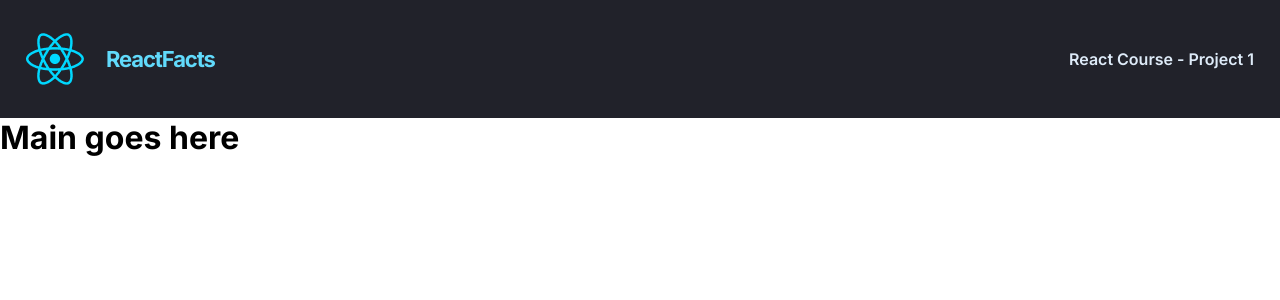
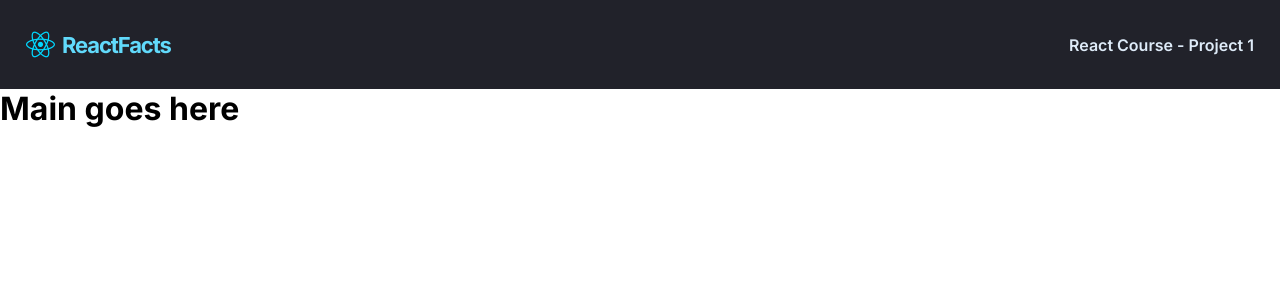
Before and after one commit to abdelkarim-achlaih/Scrimba, a React (Vite) app in the folder Project-1 React Info Site/Project-1/: page / in a window 1280 px wide. Shown: the top 300 px of the page. Built offline with nearby package versions, Linux system fonts and the light colour scheme.

Commit message:
Project-1 || Update Nav bar

```diff
--- a/Project-1 React Info Site/Project-1/src/components/Navbar.jsx
+++ b/Project-1 React Info Site/Project-1/src/components/Navbar.jsx
@@ -2,12 +2,8 @@ import logo from "../assets/reactjs-icon.png";
 export default function Navbar() {
 	return (
 		<nav>
-			<div className="logo">
-				<div className="nav">
-					<img src={logo} alt="" />
-					<h2>ReactFacts</h2>
-				</div>
-			</div>
+			<img src={logo} alt="" />
+			<h2>ReactFacts</h2>
 			<h2>React Course - Project 1</h2>
 		</nav>
 	);
--- a/Project-1 React Info Site/Project-1/src/css/styles.css
+++ b/Project-1 React Info Site/Project-1/src/css/styles.css
@@ -17,12 +17,11 @@ nav {
   padding: 30px 26px;
   background-color: #21222A;
 }
-nav .nav {
-  display: flex;
-  align-items: center;
-  gap: 22px;
+nav img {
+  width: 29px;
+  margin-right: 7px;
 }
-nav .nav h2 {
+nav h2:first-of-type {
   color: #61DAFB;
   font-family: Inter;
   font-style: normal;
@@ -31,7 +30,7 @@ nav .nav h2 {
   letter-spacing: -1.113px;
   font-size: 22px;
 }
-nav > h2 {
+nav h2:last-of-type {
   font-size: 16px;
   color: #DEEBF8;
   text-align: right;
@@ -40,4 +39,5 @@ nav > h2 {
   font-style: normal;
   font-weight: 600;
   line-height: normal;
+  margin-left: auto;
 }/*# sourceMappingURL=styles.css.map */
--- a/Project-1 React Info Site/Project-1/src/css/styles.scss
+++ b/Project-1 React Info Site/Project-1/src/css/styles.scss
@@ -22,12 +22,12 @@ nav {
   padding: 30px 26px;
   background-color: $bgColor;
 
-  .nav {
-    display: flex;
-    align-items: center;
-    gap: 22px;
+  img {
+    width: 29px;
+    margin-right: 7px;
+  }
 
-    h2 {
+  h2:first-of-type {
     color: $mainColor;
     font-family: Inter;
     font-style: normal;
@@ -36,9 +36,8 @@ nav {
     letter-spacing: -1.113px;
     font-size: 22px;
   }
-  }
 
-  >h2 {
+  h2:last-of-type {
     font-size: 16px;
     color: $secondColor;
     text-align: right;
@@ -47,5 +46,6 @@ nav {
     font-style: normal;
     font-weight: 600;
     line-height: normal;
+    margin-left: auto;
   }
 }
```
Also changed, not shown: 1 other file (tests, documents, lock files or other folders). Lines whose indentation alone changed are shown as unchanged.
